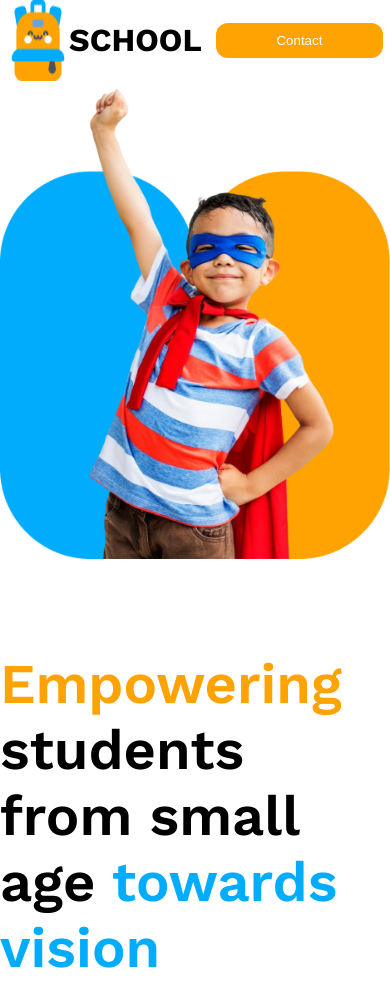
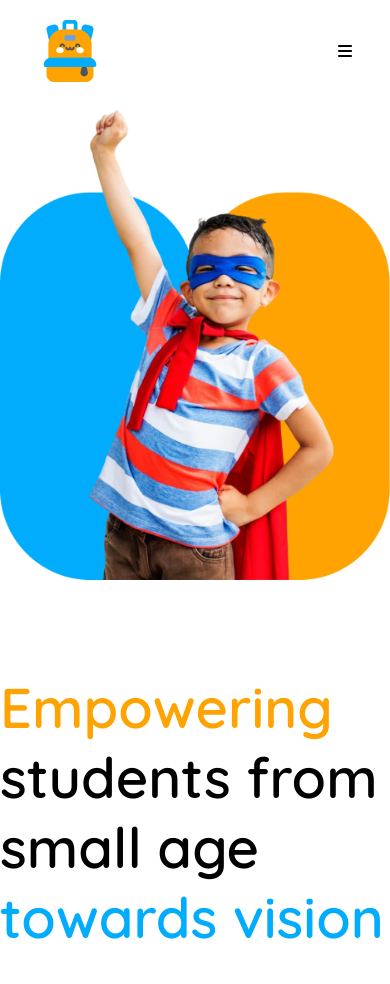
Before and after one commit to mehedi-vai-coder/Second-Assignment, a plain HTML site: page index.html in a window 390 px wide. Shown: the top 984 px of the page. Drawn offline with nearby package versions, Linux system fonts and the light colour scheme.

Commit message:
changes for responsiven

```diff
--- a/index.html
+++ b/index.html
@@ -4,17 +4,18 @@
     <meta charset="UTF-8">
     <meta name="viewport" content="width=device-width, initial-scale=1.0">
     <title>School Project</title>
+    <link href="https://cdnjs.cloudflare.com/ajax/libs/font-awesome/6.0.0/css/all.min.css" rel="stylesheet">
     <link rel="preconnect" href="https://fonts.googleapis.com">
-    <link rel="preconnect" href="https://fonts.gstatic.com" crossorigin>
-    <link href="https://fonts.googleapis.com/css2?family=Quicksand:wght@300..700&family=Work+Sans:ital,wght@0,100..900;1,100..900&display=swap" rel="stylesheet">
+<link rel="preconnect" href="https://fonts.gstatic.com" crossorigin>
+<link href="https://fonts.googleapis.com/css2?family=Quicksand:wght@300..700&display=swap" rel="stylesheet">
    <link rel="stylesheet" href="style.css">
 </head>
-<body class="work-sans-special">
+<body class="quicksand-magic">
       <!-- nav section -->
        <header>
-        <div class="header-container display-flex">
+           <div class="header-container display-flex">
             <div class="head-icon display-flex">
-                <img src="assets/logo.png" alt="">
+                <img class="head-smile" src="/assets/logo.png" alt="Smiley icon">
                 <h1 class="head-title">SCHOOL</h1>
             </div>
             <div class="head-nav">
@@ -27,6 +28,9 @@
             </div>
             <div class="head-button">
                 <button class="head-btn common-color">Contact</button>
+            </div>
+            <div class="bar">
+                <i class="fa fa-bars" aria-hidden="true"></i>
             </div>
         </div>
        </header>
--- a/style.css
+++ b/style.css
@@ -1,16 +1,15 @@
-.work-sans-special {
-  font-family: "Work Sans", serif;
+.quicksand-magic{
+  font-family: "Quicksand", serif;
   font-optical-sizing: auto;
   font-style: normal;
+}
+*{
+    box-sizing: border-box;
 }
 body{
     max-width: 1440px;
     margin: auto;
 }
-main{
-    max-width: 1440px;
-}
-
 /* Shared style */
 .display-flex{
     display: flex;
@@ -18,8 +17,6 @@ main{
 .opacity-all{
     opacity: 0.6;
 }
-
-
 /* Shared color */
 .common-color{
     background-color: #FEA301;
@@ -38,15 +35,24 @@ main{
 
 /* header style */
 .header-container{
-    /* background-color: #01ACFD; */
     justify-content:space-around;
+    align-items: center;
+    margin: 20px auto;
+
+}
+.head-smile{
+    height: 62px;
+    width:62px;
+}
+.head-icon{
     align-items: center;
 }
 .head-nav ul{
     list-style-type: none;
-
 }
 .head-nav ul a{
+    font-size: 1.25rem;
+    font-weight: 500;
    text-decoration: none;
    margin-left: 32px;
 }
@@ -57,9 +63,12 @@ main{
     border: none;
 }
 .head-title{
-    font-size: 2rem;
+    font-size: 2.15rem;
 }
-
+.bar{
+   position: absolute;
+   margin-top: -200px;
+}
 /* Hero section style */
 .hero-container{
     align-items: center;
@@ -291,14 +300,19 @@ background-color: #5D58F0;
         flex-direction: column-reverse;
         padding: 0;
         margin: 0;
-
-        /* margin: 78px 16px; */
     }
+    .head-icon{
+        margin-right: 250px;
+    }
+    .bar{
+        margin-left: 300px;
+        margin-top: 0px;
+     }
     .card-container{
         flex-direction: column;
         padding: 10px;
     }
-    .head-nav{
+    .head-nav, .head-button, .head-title {
         display: none;
     }
     .hero-img1{
```
